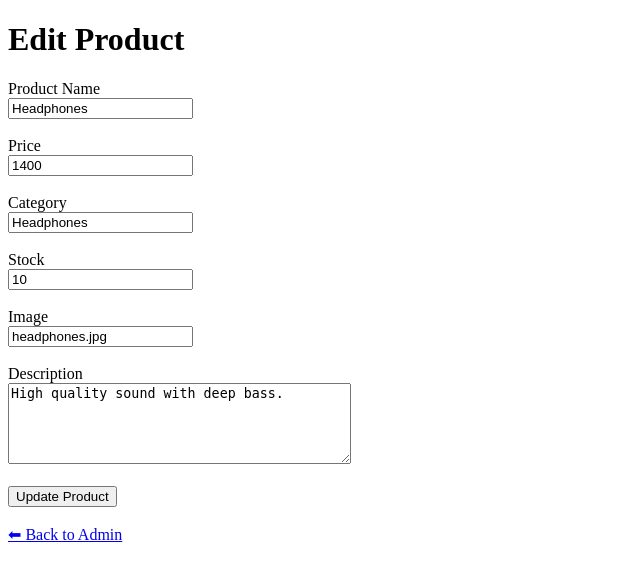
After one commit to AnushaY-30/Flask-Ecommerce-Website, a Flask app: page /edit_product/3 in a window 1280 px wide. The commit adds this page. Shown: the top 581 px of the page, without its empty margins (0-640 px from the left). Run offline with Flask 3, Linux system fonts and the light colour scheme; data comes from the database, SQL or seed files in the repository; both versions use the stored data as it was after the commit.

Commit message:
Completed login, logout, stock management and checkout features

```diff
--- a/app.py
+++ b/app.py
@@ -1,7 +1,10 @@
-from flask import Flask, render_template, redirect, request
+from flask import Flask, render_template, request, redirect, session
+from werkzeug.utils import secure_filename
+import os
 import sqlite3
 
 app = Flask(__name__)
+app.secret_key = "ecommerce_secret_key"
 conn = sqlite3.connect("database.db", check_same_thread=False)
 cursor = conn.cursor()
 
@@ -24,6 +27,8 @@ CREATE TABLE IF NOT EXISTS products(
     image TEXT,
     description TEXT,
     category TEXT
+    rating INTEGER DEFAULT 5,
+    stock INTEGER DEFAULT 10
 )
 """)
 conn.commit()
@@ -100,6 +105,8 @@ def home():
             "image": row[3],
             "description": row[4],
             "category": row[5],
+            "rating": row[6],
+            "stock": row[7],
             "quantity": 1
         })
 
@@ -145,6 +152,7 @@ def contact():
 def login():
 
     if request.method == "POST":
+
         email = request.form["email"]
         password = request.form["password"]
 
@@ -156,6 +164,7 @@ def login():
         user = cursor.fetchone()
 
         if user:
+            session["user"] = user[2]
             return redirect("/")
         else:
             return render_template(
@@ -330,17 +339,35 @@ def remove_from_cart(id):
 
 @app.route("/admin")
 def admin():
-    return render_template("admin.html")
+
+    cursor.execute("SELECT * FROM products")
+    rows = cursor.fetchall()
+
+    products = []
+
+    for row in rows:
+        products.append({
+            "id": row[0],
+            "name": row[1],
+            "price": row[2],
+            "image": row[3],
+            "description": row[4],
+            "category": row[5]
+        })
+
+    return render_template("admin.html", products=products)
 
 @app.route("/add_product", methods=["POST"])
 def add_product():
 
-    print("ADD PRODUCT ROUTE CALLED")
-
     name = request.form["name"]
     price = request.form["price"]
     category = request.form["category"]
-    image = request.form["image"]
+
+    image = request.files["image"]
+    filename = secure_filename(image.filename)
+    image.save(os.path.join("static", "images", filename))
+
     description = request.form["description"]
 
     cursor.execute(
@@ -348,14 +375,70 @@ def add_product():
         INSERT INTO products(name, price, image, description, category)
         VALUES (?, ?, ?, ?, ?)
         """,
-        (name, price, image, description, category)
+        (name, price, filename, description, category)
     )
 
     conn.commit()
-    cursor.execute("SELECT * FROM products")
-    print(cursor.fetchall())
 
     return redirect("/admin")
+
+@app.route("/edit_product/<int:id>")
+def edit_product(id):
+
+    cursor.execute("SELECT * FROM products WHERE id=?", (id,))
+    row = cursor.fetchone()
+
+    product = {
+    "id": row[0],
+    "name": row[1],
+    "price": row[2],
+    "image": row[3],
+    "description": row[4],
+    "category": row[5],
+    "stock": row[7]
+}
+
+    return render_template("edit_product.html", product=product)
+
+    return "Product Not Found"
+@app.route("/delete_product/<int:id>")
+def delete_product(id):
+
+    cursor.execute(
+        "DELETE FROM products WHERE id=?",
+        (id,)
+    )
+
+    conn.commit()
+
+    return redirect("/admin")
+
+@app.route("/update_product/<int:id>", methods=["POST"])
+def update_product(id):
+
+    name = request.form["name"]
+    price = request.form["price"]
+    category = request.form["category"]
+    image = request.form["image"]
+    description = request.form["description"]
+    stock = request.form["stock"]
+
+    cursor.execute("""
+    UPDATE products
+    SET name=?, price=?, category=?, image=?, description=?, stock=?
+    WHERE id=?
+""", (name, price, category, image, description, stock, id))
+
+    conn.commit()
+
+    return redirect("/admin")
+
+@app.route("/logout")
+def logout():
+
+    session.pop("user", None)
+
+    return redirect("/login")
 
 @app.route("/checkout")
 def checkout():
--- /dev/null
+++ b/templates/edit_product.html
@@ -0,0 +1,67 @@
+<!DOCTYPE html>
+<html>
+<head>
+    <title>Edit Product</title>
+</head>
+<body>
+
+    <h1>Edit Product</h1>
+
+    <form action="/update_product/{{ product.id }}" method="POST">
+
+        <label>Product Name</label><br>
+        <input
+            type="text"
+            name="name"
+            value="{{ product.name }}">
+        <br><br>
+
+        <label>Price</label><br>
+        <input
+            type="number"
+            name="price"
+            value="{{ product.price }}">
+        <br><br>
+
+        <label>Category</label><br>
+        <input
+            type="text"
+            name="category"
+            value="{{ product.category }}">
+        <br><br>
+
+        <label>Stock</label><br>
+        <input
+            type="number"
+            name="stock"
+            value="{{ product.stock }}">
+        <br><br>
+
+        <label>Image</label><br>
+        <input
+            type="text"
+            name="image"
+            value="{{ product.image }}">
+        <br><br>
+
+        <label>Description</label><br>
+        <textarea
+            name="description"
+            rows="5"
+            cols="40">{{ product.description }}</textarea>
+        <br><br>
+
+        <button type="submit">
+            Update Product
+        </button>
+
+    </form>
+
+    <br>
+
+    <a href="/admin">
+        ⬅ Back to Admin
+    </a>
+
+</body>
+</html>
```
Also changed, not shown: templates/admin.html (+39 -5 lines), templates/checkout.html (+18 -5 lines), templates/home.html (+21 -3 lines), templates/login.html (+19 -6 lines), templates/register.html (+25 -4 lines), database.db.
